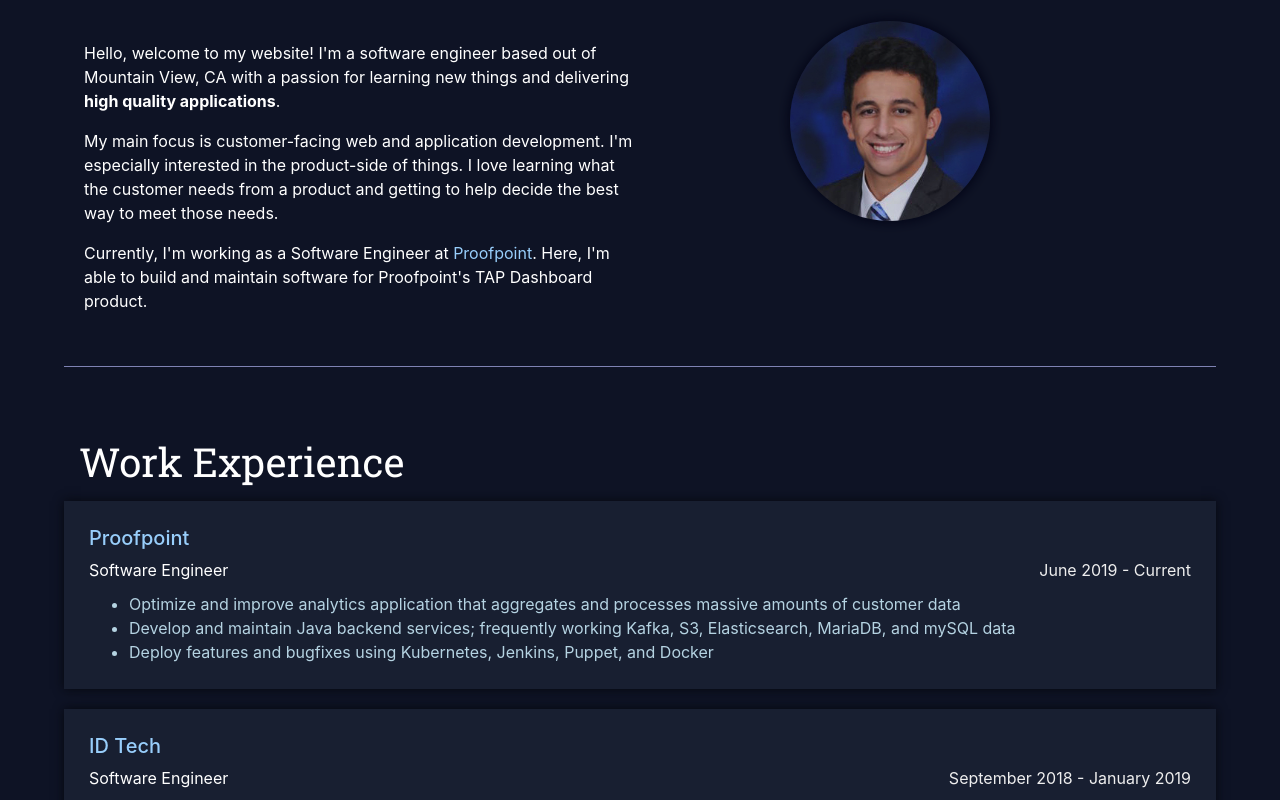
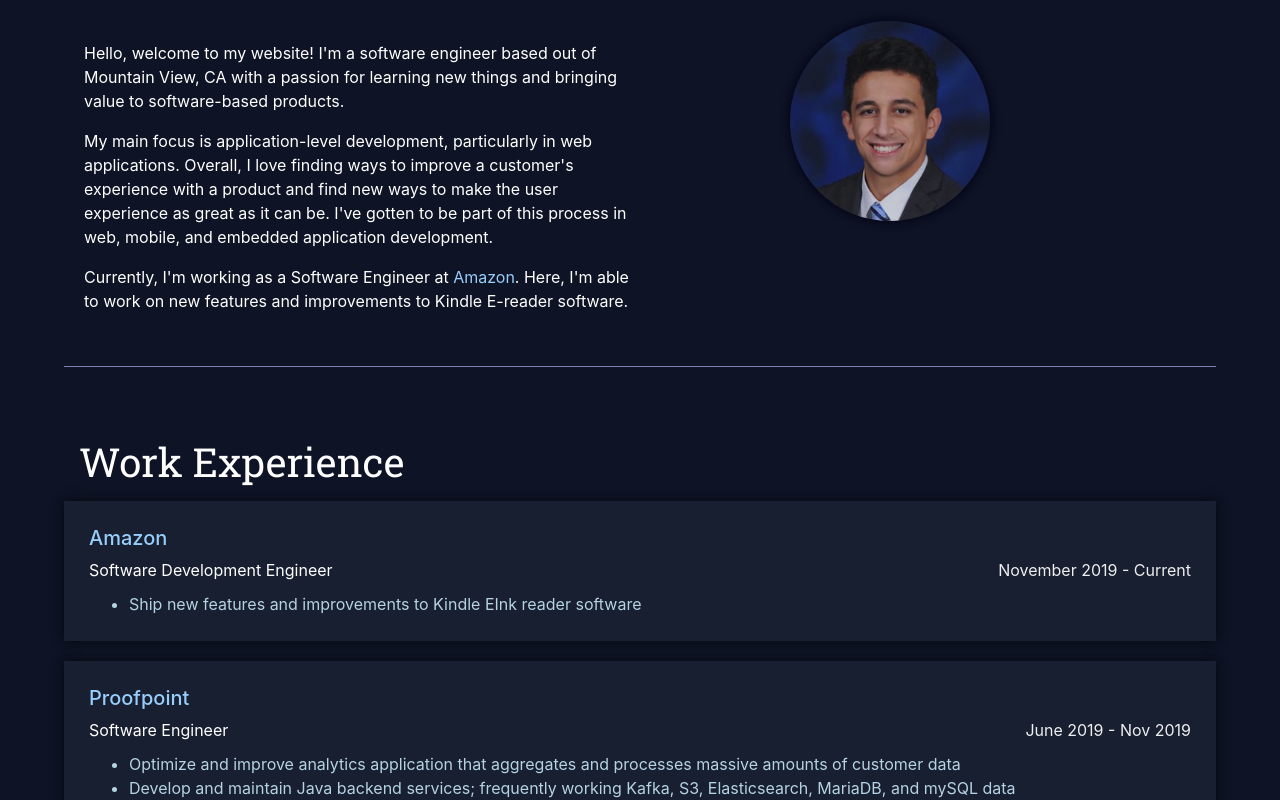
Before and after one commit to joshlopez97/portfolio-site, a React (Create React App) app: page / in a window 1280 px wide. Shown: the part 921-1721 px from the top of the page. Built offline with nearby package versions, Linux system fonts and the light colour scheme.

Commit message:
Updates to site content and dependencies

```diff
--- a/src/components/about.jsx
+++ b/src/components/about.jsx
@@ -12,14 +12,14 @@
         <div className="about-text">
           <p>Hello, welcome to my website! I'm a software engineer based out of Mountain View, CA with a
             passion for
-            learning new things and delivering <span className="emphasis">high quality applications</span>.</p>
-          <p> My main focus is customer-facing web and application development. I'm especially interested
-            in the product-side of things. I love learning what the customer needs from a product and getting
-            to help decide the best way to meet those needs.
+            learning new things and bringing value to software-based products.</p>
+          <p> My main focus is application-level development, particularly in web applications. Overall, I love finding ways
+            to improve a customer's experience with a product and find new ways to make the user experience as great as it can be.
+            I've gotten to be part of this process in web, mobile, and embedded application development.
           </p>
-          <p> Currently, I'm working as a Software Engineer at <a href="https://www.proofpoint.com/us">Proofpoint</a>.
+          <p> Currently, I'm working as a Software Engineer at <a href="https://www.amazon.com/Amazon-Kindle-Ereader-Family">Amazon</a>.
             Here,
-            I'm able to build and maintain software for Proofpoint's TAP Dashboard product.
+            I'm able to work on new features and improvements to Kindle E-reader software.
           </p>
         </div>
       </div>
--- a/src/components/experience.jsx
+++ b/src/components/experience.jsx
@@ -6,11 +6,21 @@
     return (
       <div className="experience page">
         <h1 className="page-header">Work Experience</h1>
+        <div className="job box" onClick={goToAmazonKindle}>
+          <h5 className="company">Amazon</h5>
+          <div className="job-info">
+            <span className="job-title">Software Development Engineer</span>
+            <span className="date">November 2019 - Current</span>
+          </div>
+          <ul className="job-description">
+            <li>Ship new features and improvements to Kindle EInk reader software</li>
+          </ul>
+        </div>
         <div className="job box" onClick={goToProofpoint}>
           <h5 className="company">Proofpoint</h5>
           <div className="job-info">
             <span className="job-title">Software Engineer</span>
-            <span className="date">June 2019 - Current</span>
+            <span className="date">June 2019 - Nov 2019</span>
           </div>
           <ul className="job-description">
             <li>Optimize and improve analytics application that aggregates and processes massive amounts of customer
@@ -25,7 +35,7 @@
         <div className="job box" onClick={goToIDTech}>
           <h5 className="company">ID Tech</h5>
           <div className="job-info">
-            <span className="job-title">Software Engineer</span>
+            <span className="job-title">Software Engineer (Contract)</span>
             <span className="date">September 2018 - January 2019</span>
           </div>
           <ul className="job-description">
@@ -74,6 +84,11 @@
   }
 }
 
+function goToAmazonKindle()
+{
+  window.location = "https://www.amazon.com/Amazon-Kindle-Ereader-Family";
+}
+
 function goToProofpoint()
 {
   window.location = "https://proofpoint.com";
--- a/src/components/home.css
+++ b/src/components/home.css
@@ -31,7 +31,7 @@
   text-transform: uppercase;
   font-weight: 900;
   letter-spacing: 1px;
-  color: #7e82b3;
+  color: #8fb8ec;
   opacity: 0;
   animation: fadeup 0.5s ease-in forwards;
   animation-delay: 0.7s;
--- a/src/components/navigation.css
+++ b/src/components/navigation.css
@@ -71,7 +71,7 @@
   vertical-align: middle;
   width: 0;
   height: 1px;
-  background-color: #7e82b3;
+  background-color: #8fb8ec;
   margin: 26px 0;
 }
 
```
Also changed, not shown: 1 other file (tests, documents, lock files or other folders).
